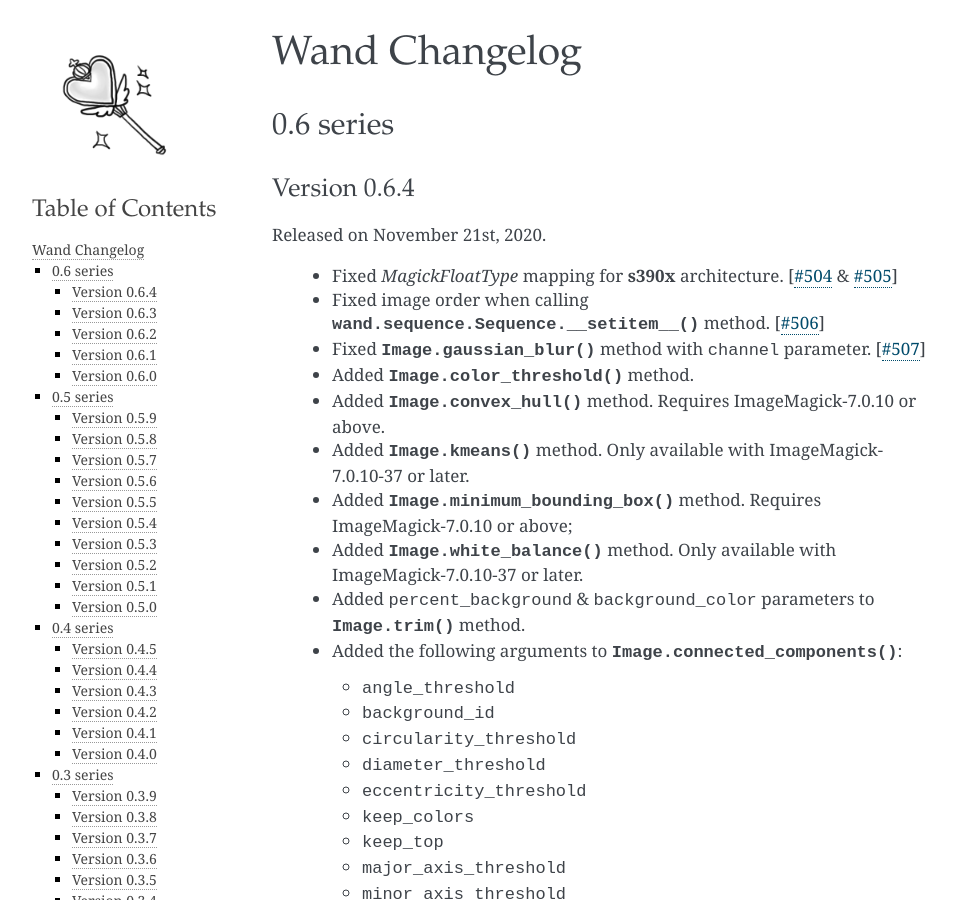
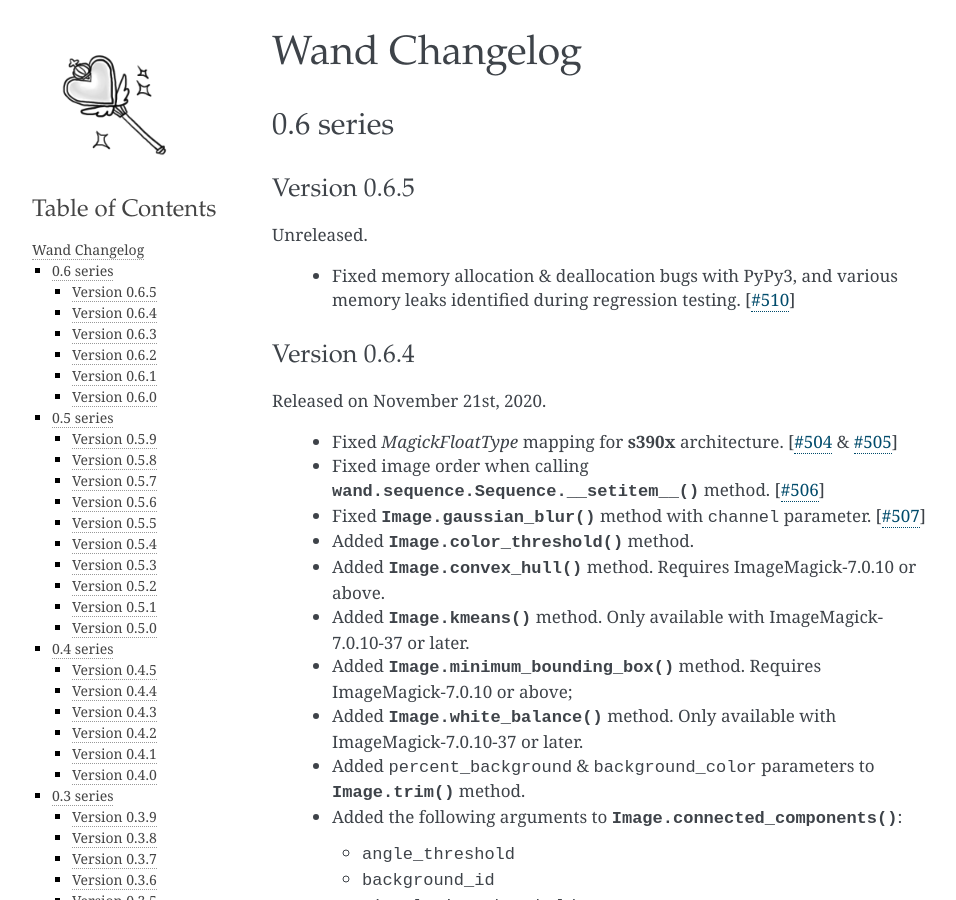
Before and after one commit to emcconville/wand, a Sphinx documentation site: the page built from docs/changes.rst, in a window 1280 px wide and 900 px high. Shown: the whole window, without its empty margins (148-1104 px from the left). Built offline with Sphinx 7.4.7, drawn with Linux system fonts in a browser that asks for light colours; some web fonts are replaced; the version number could not be read and is left out.

Commit message:
Updated changelog

```diff
--- a/docs/changes.rst
+++ b/docs/changes.rst
@@ -5,6 +5,16 @@ Wand Changelog
 
 0.6 series
 ~~~~~~~~~~
+
+
+.. _changelog-0.6.5:
+
+Version 0.6.5
+-------------
+
+Unreleased.
+
+ - Fixed memory allocation & deallocation bugs with PyPy3, and various memory leaks identified during regression testing. [:issue:`510`]
 
 
 .. _changelog-0.6.4:
```
